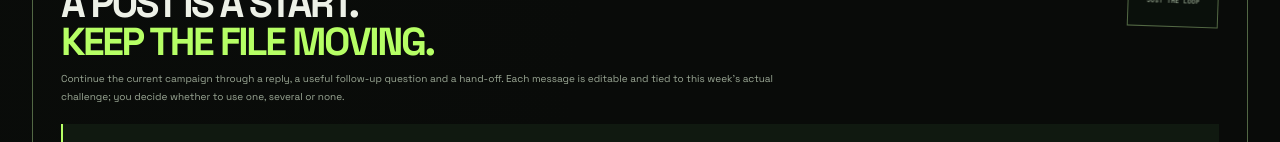
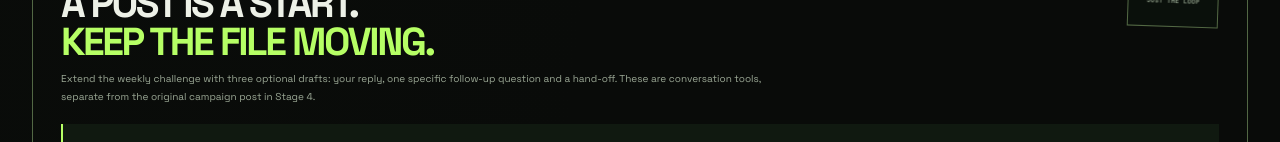
Before and after one commit to safherofficial/weird, a Next.js app: page /club in a window 1280 px wide. Shown: the part 11858-12000 px from the top of the page. Built offline with nearby package versions, Linux system fonts and the light colour scheme.

Commit message:
refine(club): clarify the conversation relay

```diff
--- a/app/club/club-participation-loop.tsx
+++ b/app/club/club-participation-loop.tsx
@@ -98,8 +98,7 @@ function ClubParticipationLoopEditor({ continuity }: Props) {
           <span className={styles.eyebrow}>U34 / PUBLIC CONVERSATION RELAY</span>
           <h3 id="club-participation-title">A POST IS A START.<br /><em>KEEP THE FILE MOVING.</em></h3>
           <p>
-            Continue the current campaign through a reply, a useful follow-up question and a hand-off.
-            Each message is editable and tied to this week's actual challenge; you decide whether to use one, several or none.
+            Extend the weekly challenge with three optional drafts: your reply, one specific follow-up question and a hand-off. These are conversation tools, separate from the original campaign post in Stage 4.
           </p>
         </div>
         <div className={styles.participationStamp}><strong>NO BOT</strong><span>NO COUNTER<br />JUST THE LOOP</span></div>
```
